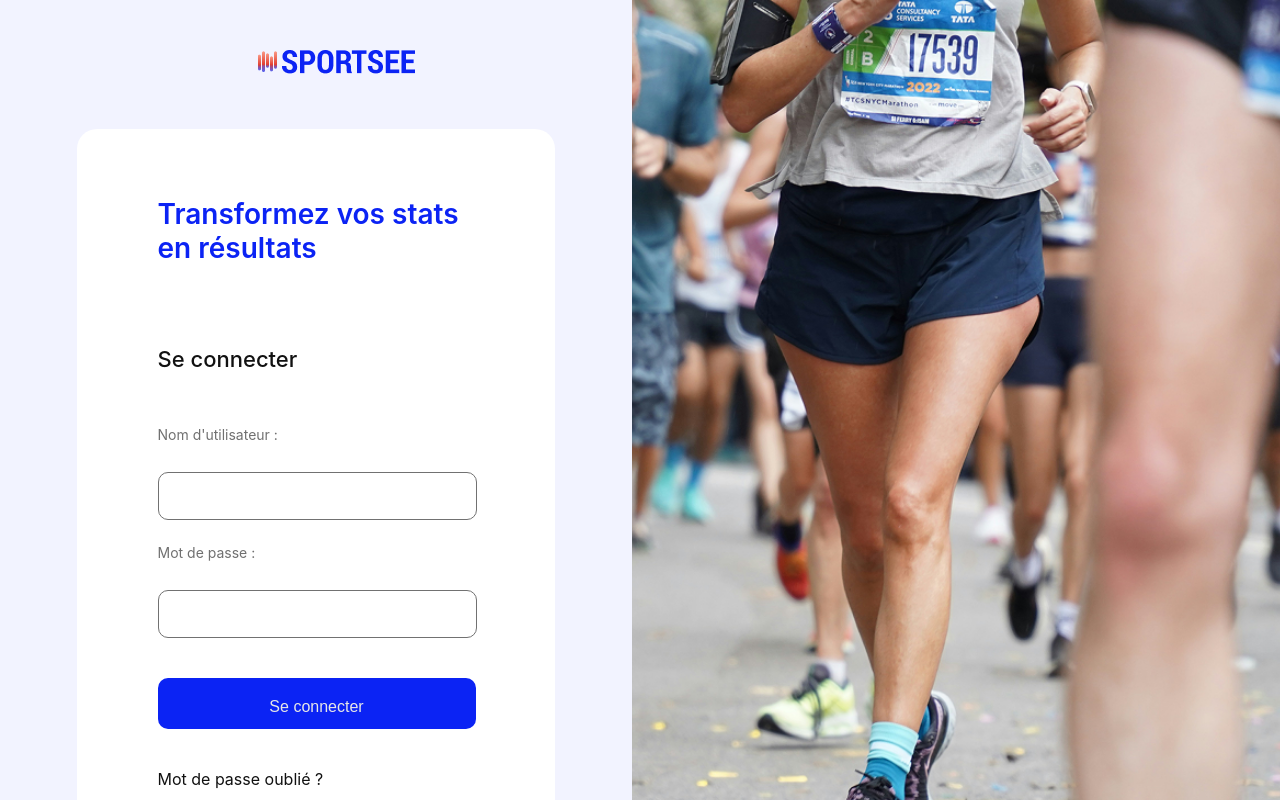
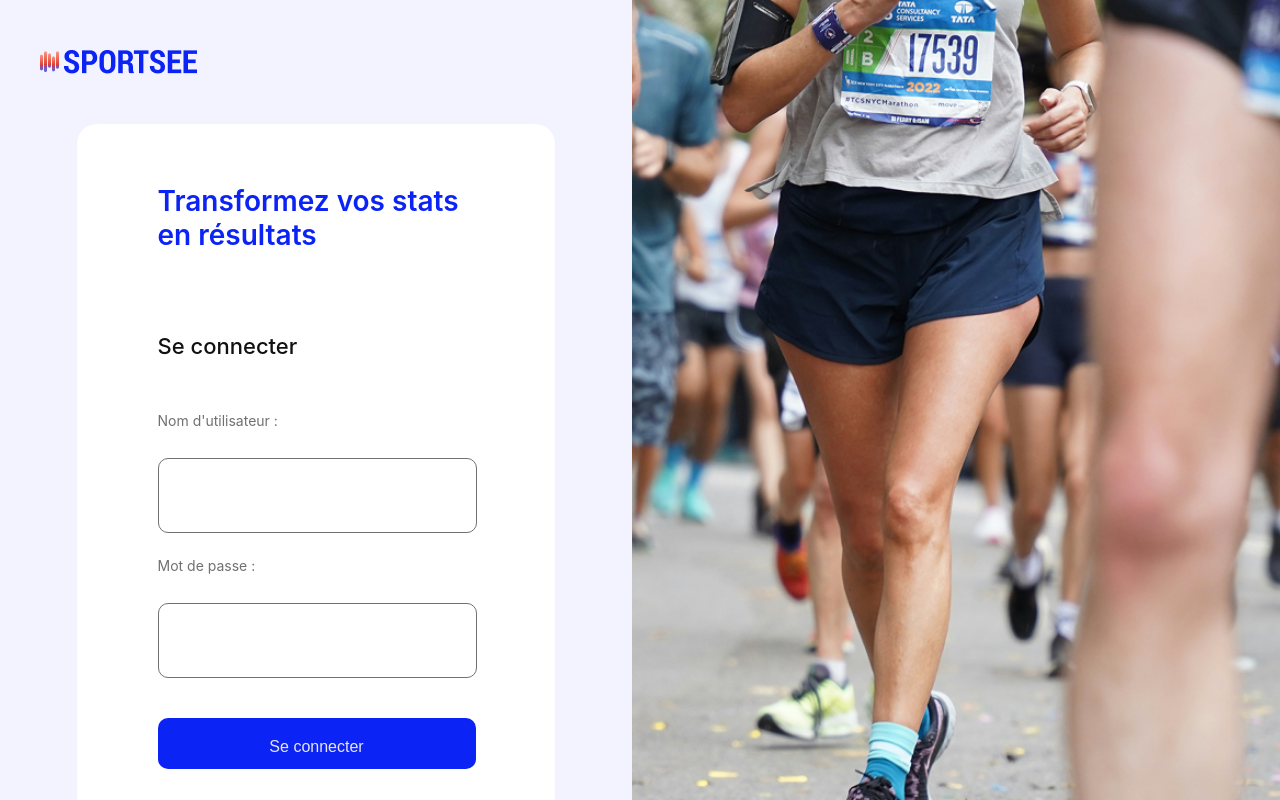
Before and after one commit to AlexCh79/Sportsee, a React (Vite) app: page / in a window 1280 px wide. Shown: the top 800 px of the page. Built offline with nearby package versions, Linux system fonts and the light colour scheme.

Commit message:
Finalisation des détails visuels

```diff
--- a/src/pages/Login/login.css
+++ b/src/pages/Login/login.css
@@ -34,15 +34,16 @@
 .form-container {
     display: flex;
     flex-direction: column;
-    place-items: center;
+    justify-content: center;
+    align-items: center;
     max-width: 398px;
     max-height: 617px;
     width: 398px;
-    height: 617px;
+    height: fit-content;
     background-color: #FFFFFF;
     border-radius: 20px;
-    padding: 40px 40px 80px 40px;
-    margin-top: 55px;
+    padding: 60px 40px 80px 40px;
+    margin: 0;
 }
 
 h3 {
@@ -52,9 +53,10 @@ h3 {
 .login-form {
     display: flex;
     flex-direction: column;
+    align-self: center;
     gap: 24px;
     width: 317px;
-    height: 241px;
+    height: fit-content;
 }
 
 label {
@@ -67,7 +69,7 @@ input {
     max-width: 317px;
     max-height: 58px;
     width: 307px;
-    height: 58px;
+    height: 43px;
     border: 0.5px solid #717171;
     border-radius: 10px;
     padding: 15px 5px;
@@ -126,6 +128,6 @@ button {
 }
 
 .logo-home {
-    align-self: left;
-    margin-left: 40px;
+    align-self: flex-start;
+    margin: 0 0 50px 40px;
 }
--- a/src/pages/Profile/index.jsx
+++ b/src/pages/Profile/index.jsx
@@ -1,6 +1,6 @@
 import UserCard from '../../components/UserCard'
 import ProfileCard from '../../components/ProfileCard'
-import UserStats from '../../components/userStats'
+import UserStats from '../../components/UserStats'
 import './profile.css'
 
 function Profile() {
```
